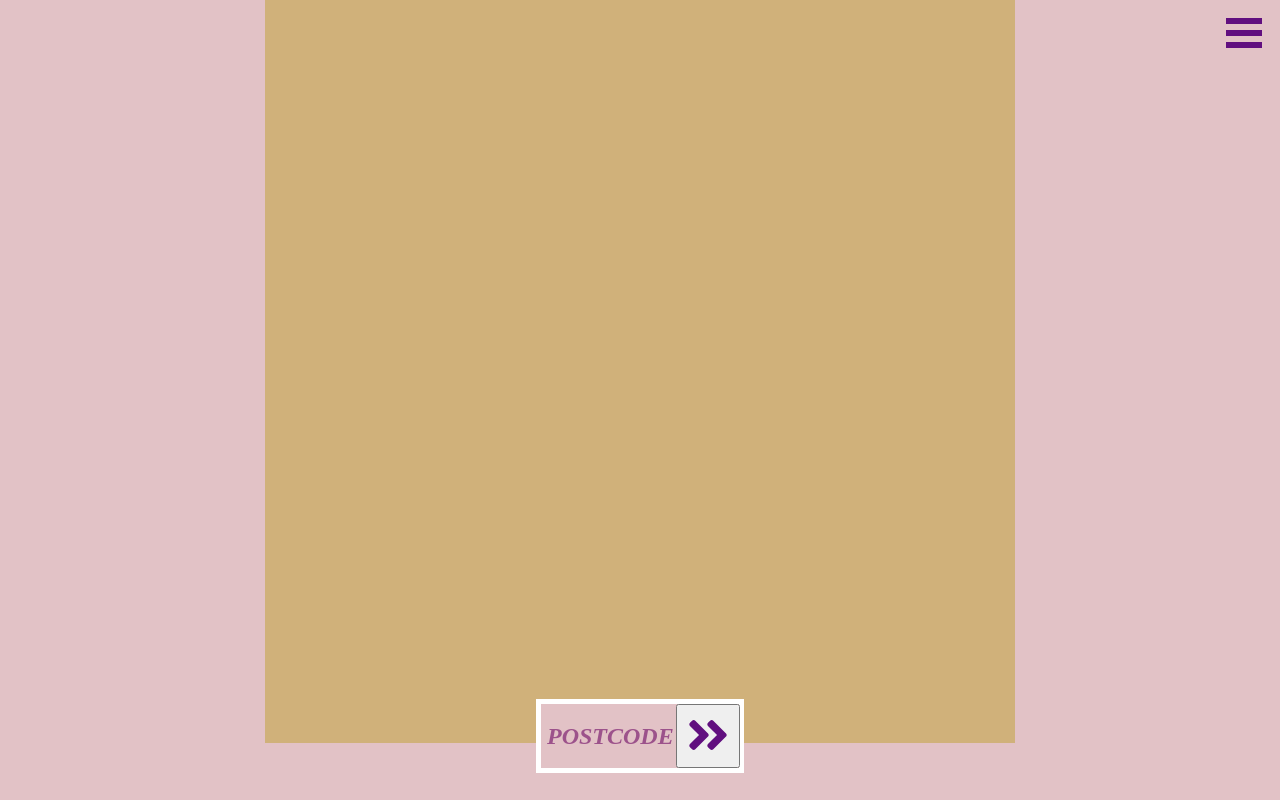
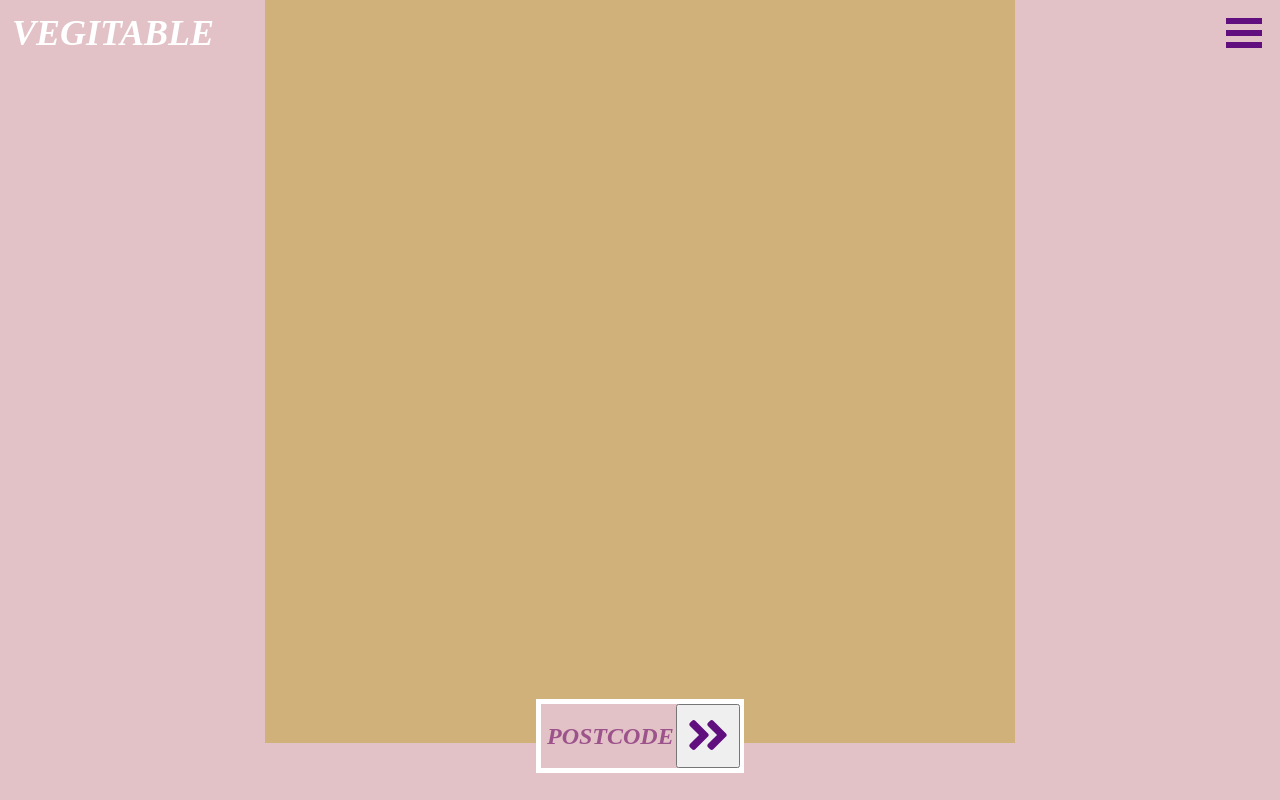
Before and after one commit to vegitable/react-ui-service, a React (Create React App) app: page / in a window 1280 px wide. Built offline with nearby package versions, Linux system fonts and the light colour scheme.

Commit message:
styles Logo component

```diff
--- /dev/null
+++ b/src/components/Logo/Logo.css
@@ -0,0 +1,14 @@
+.logo {
+  text-align: left;
+  height: 36px;
+  width: 210px;
+  padding: 12px 0 16px 12px;
+  color: #fff;
+  font-family: TimesNewRoman,
+  "Times New Roman", Times,
+  Baskerville, Georgia, serif;
+  font-size: 36px;
+  font-style: italic;
+  font-variant: normal;
+  font-weight: 600;
+}
--- a/src/components/Logo/index.js
+++ b/src/components/Logo/index.js
@@ -1,8 +1,9 @@
 import React from 'react';
+import './Logo.css';
 
 const Logo = () => (
   <div className='logo'>
-    vegiTable
+    VEGITABLE
   </div>
 );
 
--- a/src/containers/Header/index.js
+++ b/src/containers/Header/index.js
@@ -6,7 +6,7 @@ import SideBar from '../SideBar';
 const Header = () => (
   <div className='header'>
     <Logo />
-    <SideBar pageWrapId={"header"} outerContainerId={"App"} />
+    <SideBar pageWrapId={"App"} outerContainerId={"App"} />
   </div>
 );
 
```
